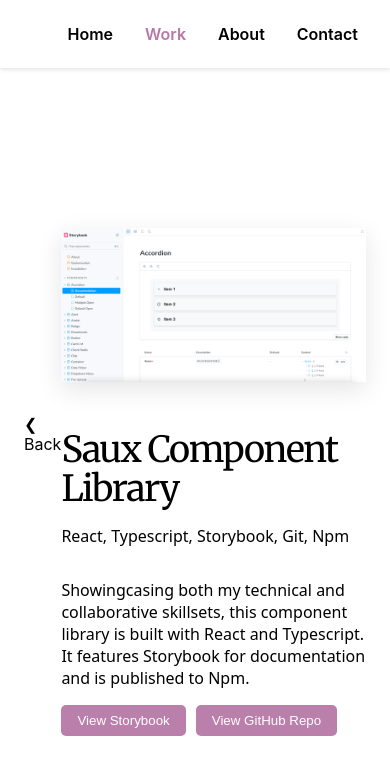
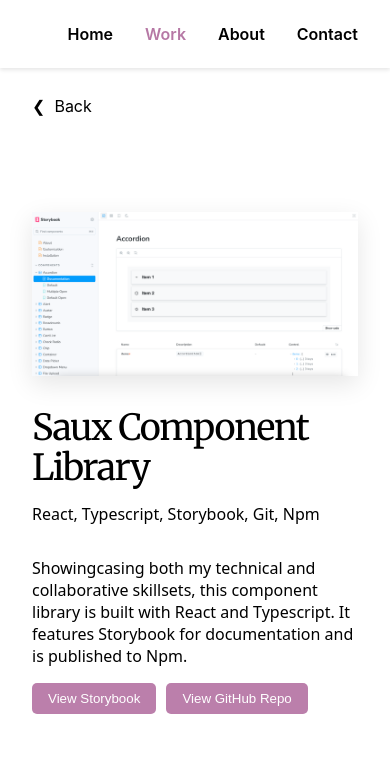
Before and after one commit to amandarae220/amanda-repository, an Angular app: page / in a window 390 px wide. Both pictures are taken after a click on the button "VIEW STORYBOOK". Shown: the top 774 px of the page. Built offline with nearby package versions, Linux system fonts and the light colour scheme.

Commit message:
updates for responsive design layouts

```diff
--- a/src/app/pages/project-detail/project-detail.component.html
+++ b/src/app/pages/project-detail/project-detail.component.html
@@ -9,9 +9,9 @@
 
 
 <section class="project-detail" *ngIf="projectData">
-    <a (click)="goBack()" class="back-button">&#10094;&nbsp; Back</a>
 
     <div class="project-wrapper">
+      <a (click)="goBack()" class="back-button">&#10094;&nbsp; Back</a>
       <div class="image-preview">
         <img [src]="projectData.image" [alt]="projectData.title + ' preview'" />
       </div>
--- a/src/app/pages/project-detail/project-detail.component.scss
+++ b/src/app/pages/project-detail/project-detail.component.scss
@@ -5,55 +5,70 @@
 /* NEW: make the section stack children so Back sits above the content */
 section.project-detail {
   position: relative;
-  /* no gap needed */
+  padding: 6rem 5rem 4rem 5rem;
+}
+
+@media (max-width: 900px) {
+  section.project-detail {
+    padding: 4rem 2rem 2rem 2rem;;
+  }
 }
 
 /* Your existing wrapper layout */
 .project-wrapper {
-  display: flex;
-  flex-direction: row;
-  justify-content: space-between;
-  gap: 3rem;
+    display: grid;
+    grid-template-columns: 1fr 1fr;
+    gap: 5rem;
+    align-items: start;
+    align-self: start;
+    margin-top: 2rem;
+    row-gap: 5rem;
 
   @media (max-width: 900px) {
-    flex-direction: column;
+    grid-template-columns: 1fr;
+    row-gap: 2rem;
   }
 
   /* ⛔️ Removed the nested `section.project-detail` block
      (it never matched because section is not inside .project-wrapper) */
 
   .image-preview {
-    flex: 1;
-    width: 60%;
-    display: flex;
-    justify-content: flex-end;
+    width: 100%;
     align-items: center;
+    margin-left: auto;
 
     @media (max-width: 600px) {
       width: unset;
+      margin-left: unset;
     }
 
     img {
       max-width: 100%;
-      max-height: 70vh;
+      max-height: 450px;
       box-shadow: 0 8px 24px rgba(0, 0, 0, 0.1);
       object-fit: contain;
+      margin-left: auto;
 
       @media (max-width: 600px) {
-        margin-top: 5rem;
+        margin-top: 3rem;
         margin-bottom: 0rem;
+        max-height: 250px;
+        margin-left: auto;
+        margin-right: auto;
       }
     }
   }
 
   .project-content {
     flex: 1;
-    width: 40%;
+    width: 100%;
     display: flex;
     flex-direction: column;
     justify-content: center;
     text-align: left;
     gap: 1rem;
+    margin-top: auto;
+    margin-bottom: auto;
 
     @media (max-width: 600px) {
       width: unset;
@@ -68,14 +83,13 @@ a {
 }
 
 a.back-button {
-  position: sticky;
-  top: calc(var(--nav-height) + 12px);  /* always same distance from top */
-  z-index: 2;
-  margin: 0 0 16px 0;                   /* consistent spacing below */
+  grid-column: 1 / -1;      /* full width row */
+  justify-self: start;      /* align with left gutter */
+  margin: 0 0 16px 0;
   display: inline-flex;
   align-items: center;
   gap: .5rem;
-  color: #000 !important;
+  color: #000;
 }
 
 p.subtitle { margin-top: 0; }
--- a/src/app/sections/about/about.component.scss
+++ b/src/app/sections/about/about.component.scss
@@ -63,6 +63,8 @@
         flex-direction: column;
         align-items: center;
         text-align: center;
+        border-left: unset;
+        padding: unset;
       }
         }
 
--- a/src/app/sections/hero/hero.component.scss
+++ b/src/app/sections/hero/hero.component.scss
@@ -30,7 +30,7 @@
 
   .hero-image img {
     width: auto;
-    height: clamp(200px, 60vh, 500px);
+    height: clamp(200px, 60vh, 400px);
     display: block; }
 
   .hero-text {
```
